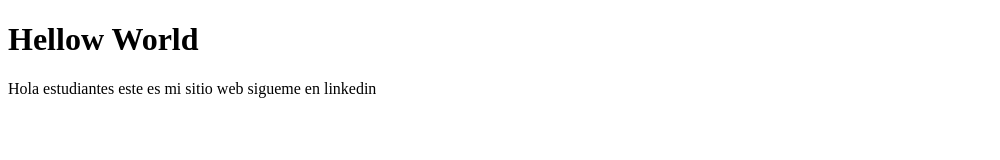
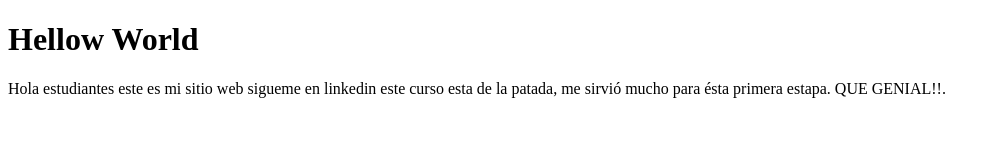
Before and after one commit to haro2018/projectDemoCursoPrework, a plain HTML site: page index.html in a window 1280 px wide. Shown: the whole page, without its empty margins (0-1000 px from the left). Drawn offline with Linux system fonts and the light colour scheme.

Commit message:
Se agregaron más comentarios sobre el curso de Prework

```diff
--- a/index.html
+++ b/index.html
@@ -10,6 +10,8 @@
     <h1>Hellow World</h1>
     <p>
         Hola estudiantes este es mi sitio web sigueme en linkedin
+        este curso esta de la patada, me sirvió mucho para ésta primera estapa.
+        QUE GENIAL!!.
     </p>
 </body>
 </html>
```
